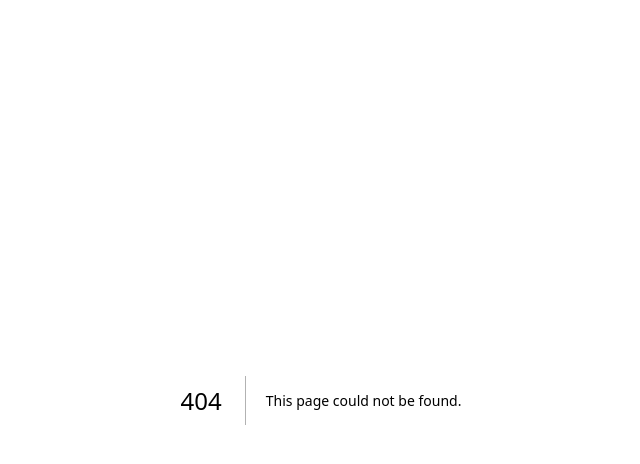
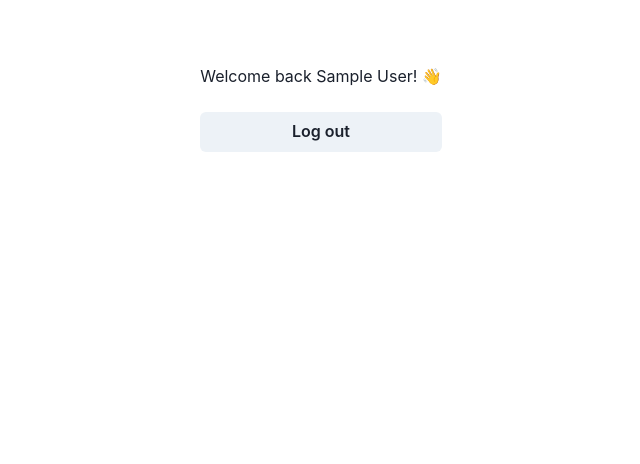
Before and after one commit to Lmarcdev/super-app, a Next.js app: page /logged in a window 1280 px wide. Before the commit this address had no page. Shown: the top 464 px of the page, without its empty margins (319-959 px from the left). Built offline with nearby package versions, Linux system fonts and the light colour scheme; no server answers; sample sign-in values are in the browser's storage.

Commit message:
auth twitter

```diff
--- a/pages/api/auth/[...nextauth].ts
+++ b/pages/api/auth/[...nextauth].ts
@@ -13,4 +13,5 @@
       clientSecret: process.env.GOOGLE_CLIENT_SECRET || '',
     }),
   ],
+  callbacks: {}
 })
--- /dev/null
+++ b/pages/logged.tsx
@@ -0,0 +1,39 @@
+import { Button, Center, Container, Flex, Text} from "@chakra-ui/react"
+import { getSession, signOut } from "next-auth/react"
+
+function LoggedPage({ session }) {
+    console.log(">>> session", session)
+    return(
+        <Container py="64px">
+            <Center>
+                <Flex flexDirection="column">
+                <Text mb="24px">Welcome back {session.user.name}! 👋</Text>
+                <Button onClick={() => signOut()}>Log out</Button>
+                </Flex>
+           </Center>
+        </Container>
+    )
+}
+
+export default LoggedPage
+
+export async function getServerSideProps({ req, res}) {
+
+    const session = await getSession({ req })
+    console.log(">>>session", session)
+
+    if (!session) {
+        return {
+            redirect: {
+                destination: "/",
+                permanent: false,
+            },
+        }
+    }
+
+    return {
+        props: {
+            session,
+        },
+    }
+}
--- a/styles/globals.css
+++ b/styles/globals.css
@@ -2,6 +2,7 @@
 body {
   padding: 0;
   margin: 0;
+  min-height: 100vh !important;
   font-family: -apple-system, BlinkMacSystemFont, Segoe UI, Roboto, Oxygen,
     Ubuntu, Cantarell, Fira Sans, Droid Sans, Helvetica Neue, sans-serif;
 }
```
Also changed, not shown: pages/index.tsx (+18 -0 lines).
